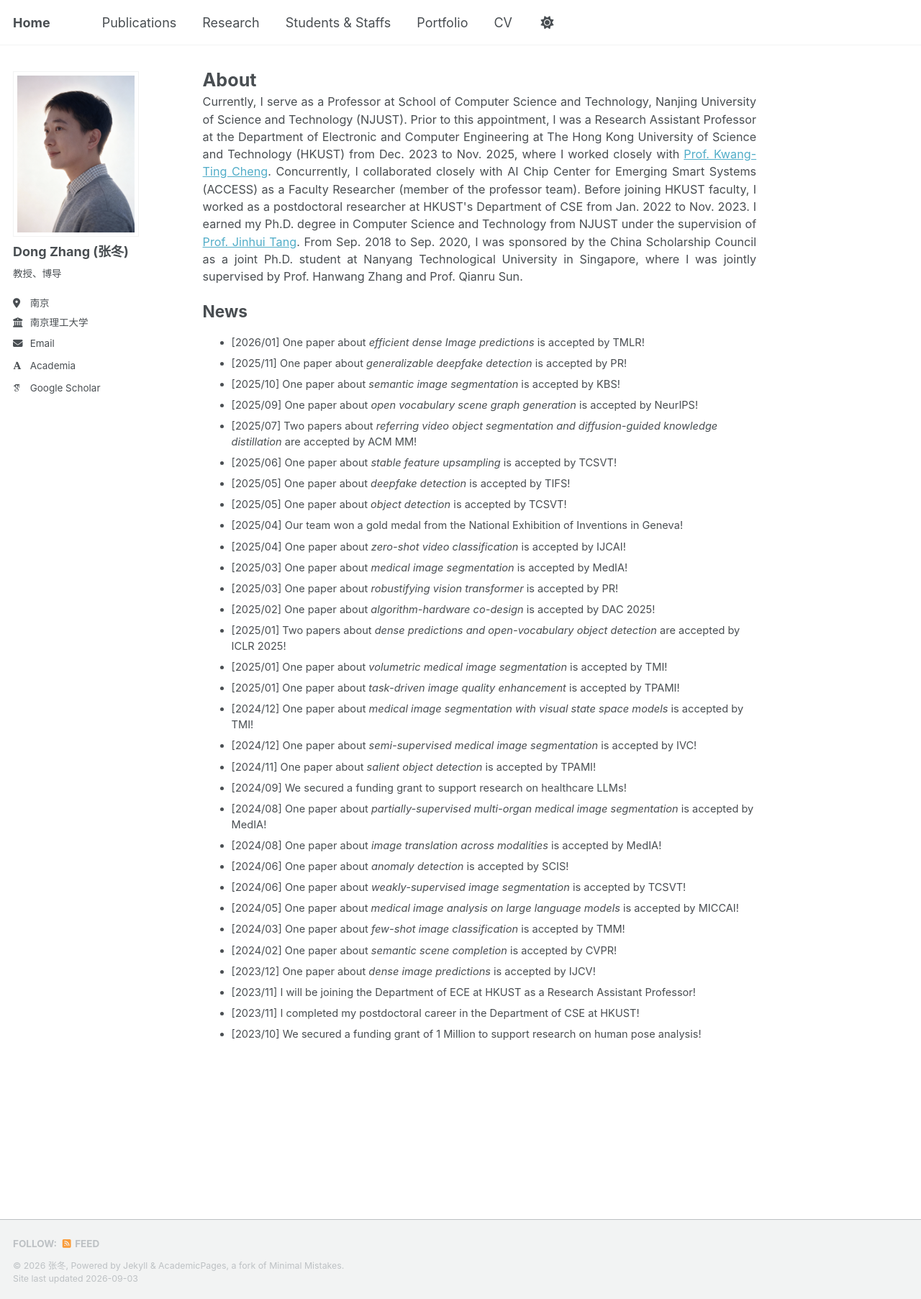
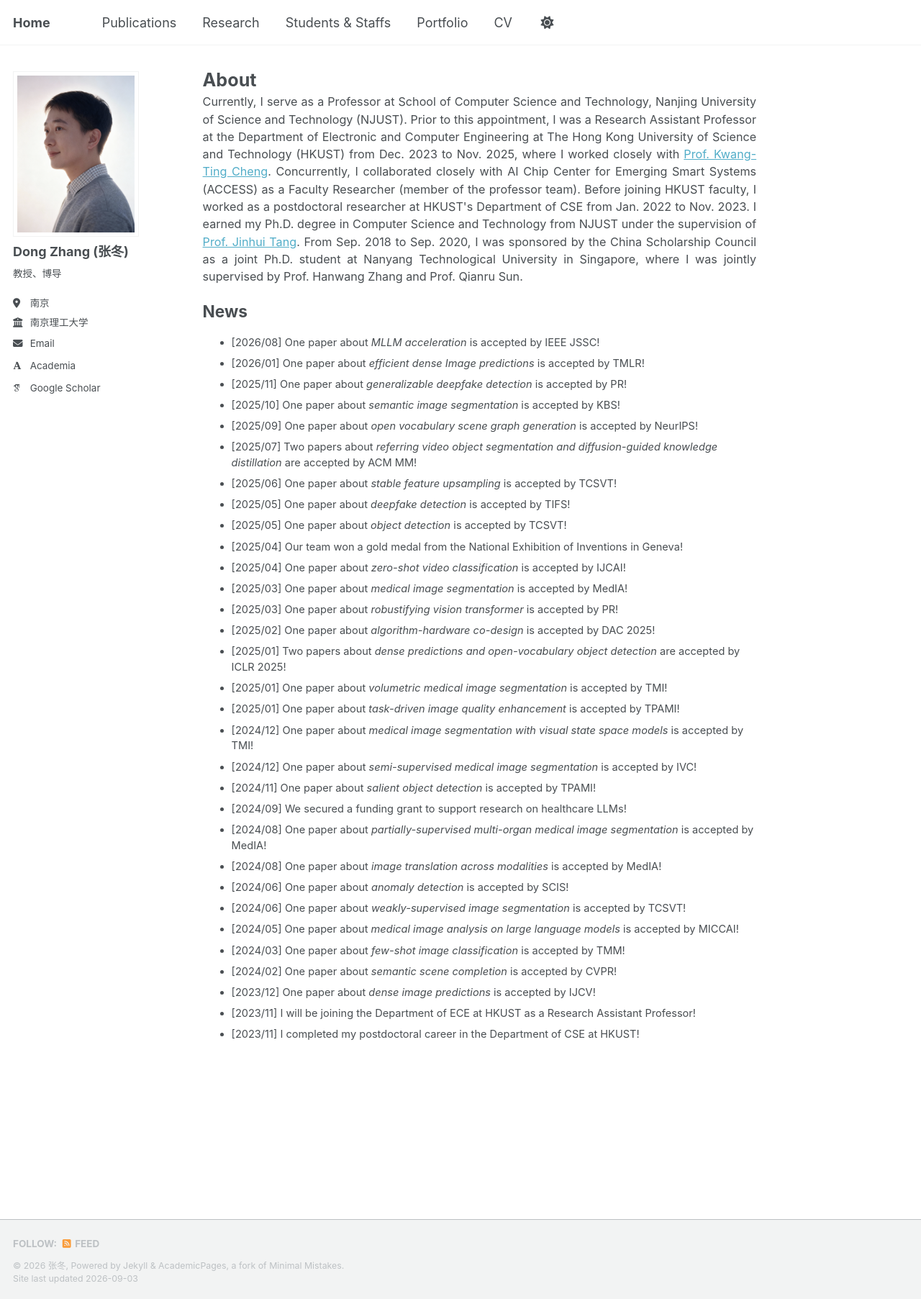
Before and after one commit to dongzhang89/dongzhang89.github.io, a Jekyll site: the page built from _pages/about.md, in a window 1280 px wide. Shown: the whole page at 72% size. Built offline with Jekyll 4.4.1, drawn with Linux system fonts in a browser that asks for light colours; some web fonts are replaced; a script that is not in the unit is left out.

Commit message:
Update about.md

```diff
--- a/_pages/about.md
+++ b/_pages/about.md
@@ -69,6 +69,10 @@ Currently, I serve as a Professor at School of Computer Science and Technology,
 # News
 <div class="news-div has-news-scrollbar" style="overflow-y: auto; max-height: 1000px; height: auto;">
     <ul class="news-list">
+        <li class="news-item">
+            <span class="news-date">[2026/08]</span>
+            <span class="news-content">One paper about <span style="font-style: italic;">MLLM acceleration</span> is accepted by IEEE JSSC!</span>
+        </li>
         <li class="news-item">
             <span class="news-date">[2026/01]</span>
             <span class="news-content">One paper about <span style="font-style: italic;">efficient dense Image predictions</span> is accepted by TMLR!</span>
```
